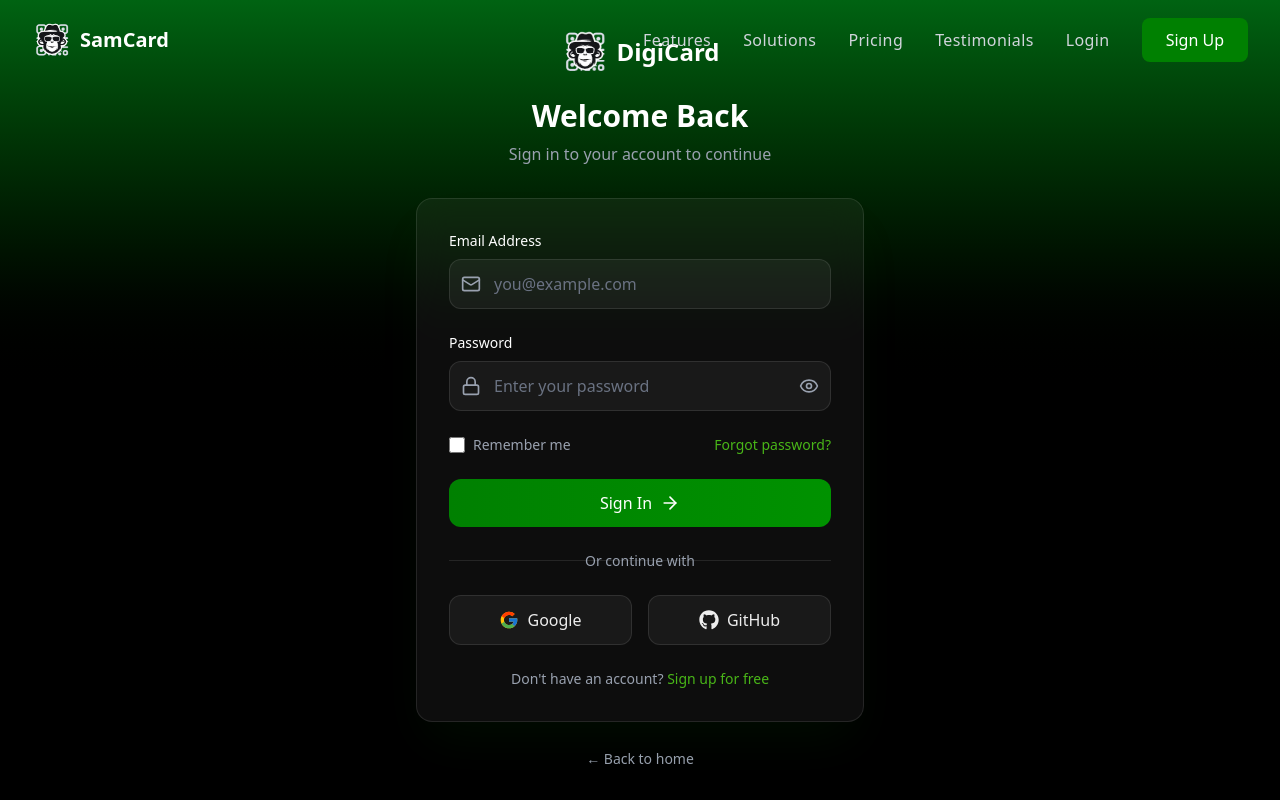
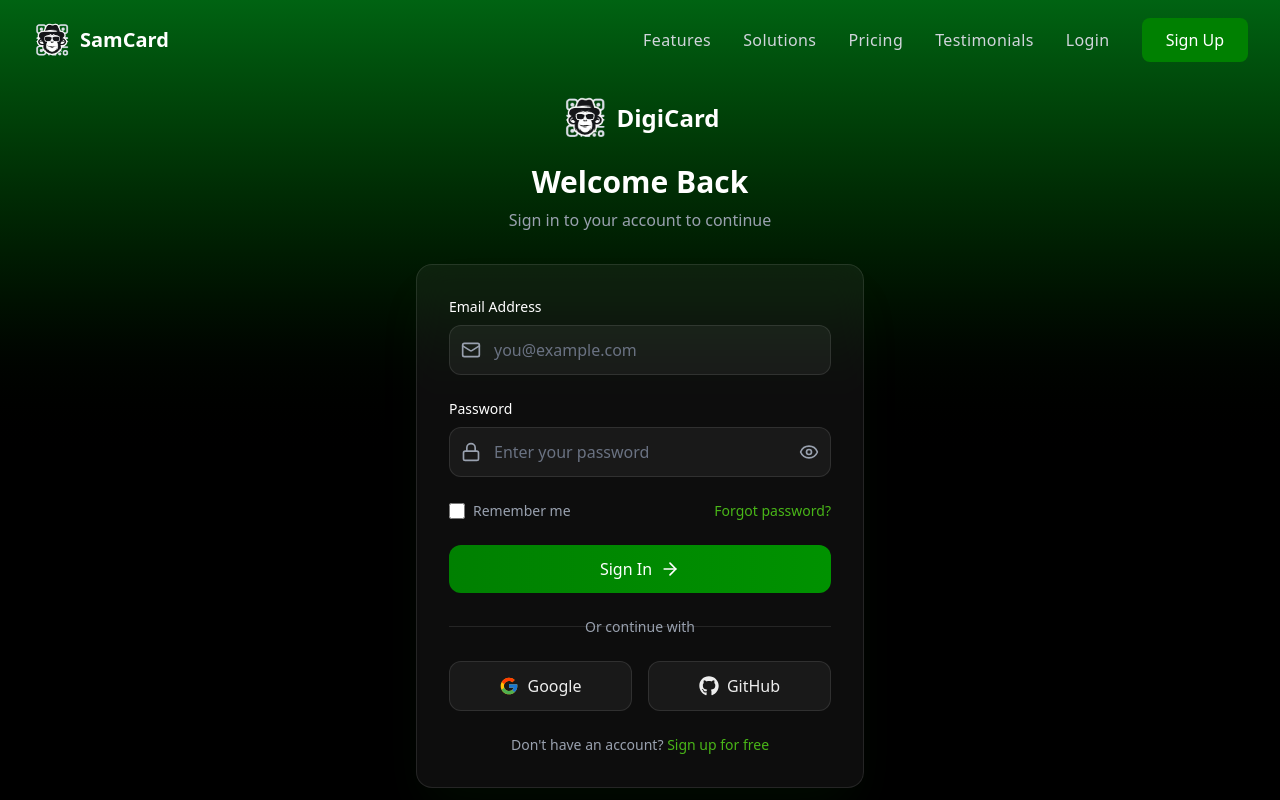
Before and after one commit to aice-xpert/samcard, a Next.js app: page /login in a window 1280 px wide. Shown: the top 800 px of the page. Built offline with nearby package versions, Linux system fonts and the light colour scheme.

Commit message:
fixed margin

```diff
--- a/src/app/login/page.tsx
+++ b/src/app/login/page.tsx
@@ -30,6 +30,7 @@
 from-theme-devil-green
 via-black
 to-black
+pt-24 pb-24
 flex items-center justify-center px-4
 overflow-hidden
 relative
```
